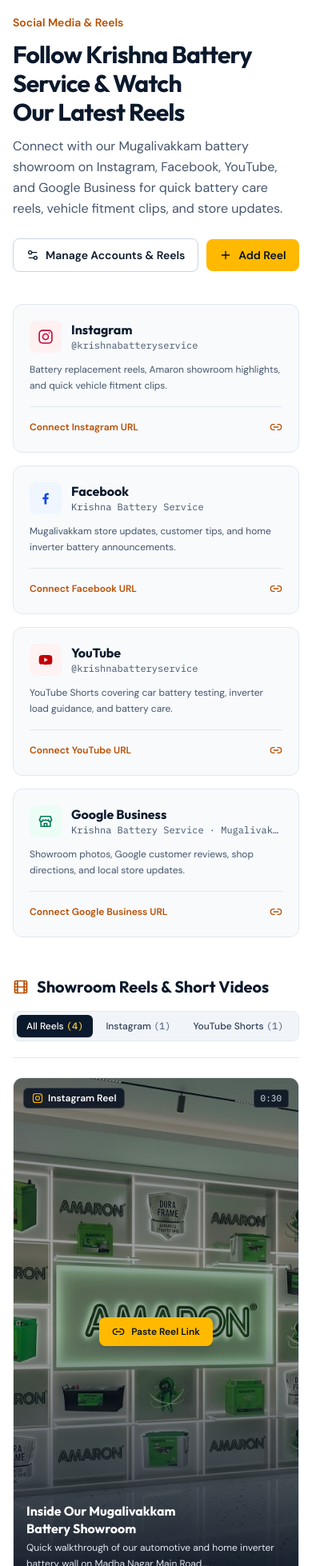
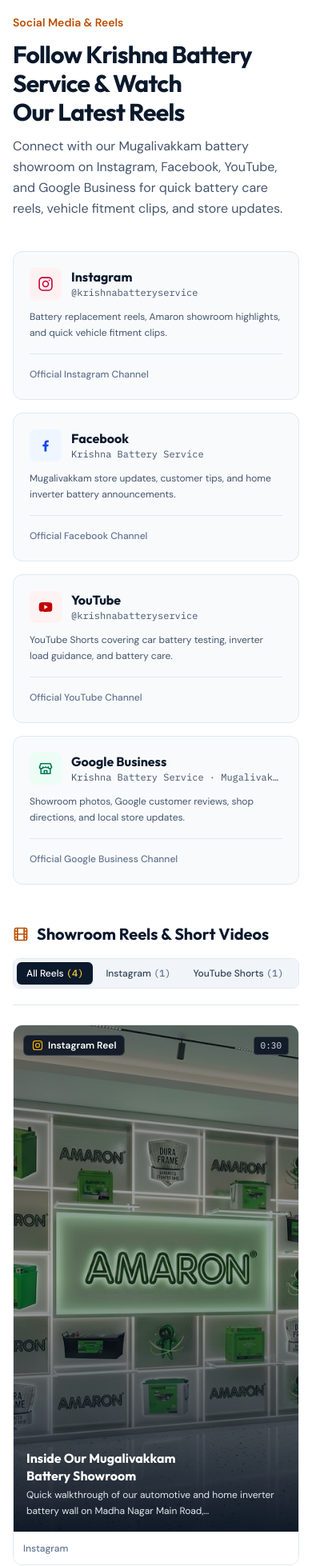
Before and after one commit to krishnabatteryservice/krishnabatteryservice, a React (Vite) app: page / in a window 390 px wide. Shown: the part 3878-5836 px from the top of the page at 80% size. Built offline with nearby package versions, Linux system fonts and the light colour scheme.

Commit message:
feat: restrict social media editing to owner mode
Implement URL parameter checks to ensure social media and reels editing features are only accessible to authenticated owners via 'owner' or 'manage' flags, defaulting public visitors to a read-only view.

```diff
--- a/src/components/SocialMediaReelsSection.tsx
+++ b/src/components/SocialMediaReelsSection.tsx
@@ -23,6 +23,7 @@ import {
   SOCIAL_STORAGE_KEY,
   filterReelsByPlatform,
   generateReelId,
+  isSocialOwnerMode,
   normalizeSocialUrl,
   parseReelEmbedUrl,
   parseStoredSocialMedia,
@@ -103,8 +104,8 @@ const PLATFORM_ACCENT_STYLES: Record<
 
 const MAX_THUMBNAIL_BYTES = 1.5 * 1024 * 1024;
 
-function loadInitialSocialData(): SocialMediaData {
-  if (typeof window === 'undefined') {
+function loadInitialSocialData(ownerMode: boolean): SocialMediaData {
+  if (!ownerMode || typeof window === 'undefined') {
     return CANONICAL_SOCIAL_DATA;
   }
   try {
@@ -147,11 +148,16 @@ function createEmptyReelDraft(platform: SocialPlatform = 'instagram'): ReelDraft
 }
 
 export function SocialMediaReelsSection() {
+  const isOwnerMode = useMemo(() => {
+    if (typeof window === 'undefined') return false;
+    return isSocialOwnerMode(window.location.search);
+  }, []);
+
   const [publishedData, setPublishedData] = useState<SocialMediaData>(
     CANONICAL_SOCIAL_DATA,
   );
-  const [socialData, setSocialData] = useState<SocialMediaData>(
-    loadInitialSocialData,
+  const [socialData, setSocialData] = useState<SocialMediaData>(() =>
+    loadInitialSocialData(isOwnerMode),
   );
   const [activeFilter, setActiveFilter] = useState<SocialReelFilter>('all');
   const [playingReelId, setPlayingReelId] = useState<string | null>(null);
@@ -470,6 +476,7 @@ export function SocialMediaReelsSection() {
             </p>
           </div>
 
+          {isOwnerMode && (
             <div className="flex flex-wrap items-center gap-2.5 self-start lg:self-end shrink-0">
               <button
                 type="button"
@@ -502,10 +509,11 @@ export function SocialMediaReelsSection() {
                 <span>Add Reel</span>
               </button>
             </div>
+          )}
         </div>
 
-        {/* Status banner */}
-        {statusNotice && (
+        {/* Status banner (owner mode only) */}
+        {isOwnerMode && statusNotice && (
           <div
             role="status"
             className="mb-8 flex items-center justify-between gap-3 px-4 py-3 rounded-lg bg-emerald-50 border border-emerald-200 text-sm text-emerald-900"
@@ -522,9 +530,9 @@ export function SocialMediaReelsSection() {
           </div>
         )}
 
-        {/* Inline Manage Accounts / Add Reel / Publish Panel */}
+        {/* Inline Manage Accounts / Add Reel / Publish Panel (owner mode only) */}
         <div ref={managePanelRef} className="scroll-mt-24">
-          {manageOpen && (
+          {isOwnerMode && manageOpen && (
             <div
               data-testid="social-manager-panel"
               className="mb-10 rounded-xl border border-navy-900/20 bg-slate-50 p-5 sm:p-6 shadow-sm"
@@ -1032,7 +1040,7 @@ export function SocialMediaReelsSection() {
                         aria-hidden="true"
                       />
                     </a>
-                  ) : (
+                  ) : isOwnerMode ? (
                     <button
                       type="button"
                       onClick={openProfilesManager}
@@ -1041,6 +1049,10 @@ export function SocialMediaReelsSection() {
                       <span>Connect {profile.name} URL</span>
                       <Link2 className="w-4 h-4 shrink-0" aria-hidden="true" />
                     </button>
+                  ) : (
+                    <span className="inline-flex items-center justify-between w-full text-xs sm:text-sm font-medium text-slate-500">
+                      <span>Official {profile.name} Channel</span>
+                    </span>
                   )}
                 </div>
               </div>
@@ -1101,9 +1113,11 @@ export function SocialMediaReelsSection() {
               No reels added for this platform yet
             </p>
             <p className="text-sm text-slate-600 mb-5">
-              Paste an Instagram Reel, YouTube Short, Facebook Reel, or Google
-              Business post link to showcase it right here.
+              {isOwnerMode
+                ? 'Paste an Instagram Reel, YouTube Short, Facebook Reel, or Google Business post link to showcase it right here.'
+                : 'New short reels for this channel will appear here soon.'}
             </p>
+            {isOwnerMode && (
               <button
                 type="button"
                 onClick={() =>
@@ -1116,6 +1130,7 @@ export function SocialMediaReelsSection() {
                 <Plus className="w-4 h-4" aria-hidden="true" />
                 <span>Add First Reel</span>
               </button>
+            )}
           </div>
         ) : (
           <div
@@ -1184,6 +1199,9 @@ export function SocialMediaReelsSection() {
                         </div>
 
                         {/* Center Play / Link Trigger */}
+                        {(embedInfo.canEmbed ||
+                          embedInfo.externalUrl ||
+                          isOwnerMode) && (
                           <div className="absolute inset-0 flex items-center justify-center">
                             {embedInfo.canEmbed ? (
                               <button
@@ -1221,6 +1239,7 @@ export function SocialMediaReelsSection() {
                               </button>
                             )}
                           </div>
+                        )}
 
                         {/* Bottom reel title overlay */}
                         <div className="absolute bottom-0 inset-x-0 p-4">
@@ -1254,10 +1273,13 @@ export function SocialMediaReelsSection() {
                       </a>
                     ) : (
                       <span className="text-xs font-medium text-slate-500 truncate">
-                        Ready for your reel URL
+                        {isOwnerMode
+                          ? 'Ready for your reel URL'
+                          : SOCIAL_PLATFORM_LABELS[reel.platform]}
                       </span>
                     )}
 
+                    {isOwnerMode && (
                       <div className="flex items-center gap-1 shrink-0">
                         <button
                           type="button"
@@ -1280,9 +1302,10 @@ export function SocialMediaReelsSection() {
                           <Trash2 className="w-3.5 h-3.5" aria-hidden="true" />
                         </button>
                       </div>
+                    )}
                   </div>
 
-                  {isConfirmingDelete && (
+                  {isOwnerMode && isConfirmingDelete && (
                     <div className="px-3 py-2 bg-red-50 border-t border-red-200 flex items-center justify-between gap-2 text-xs text-red-900">
                       <span className="font-medium">Remove reel?</span>
                       <div className="flex items-center gap-1.5">
--- a/src/utils/socialMedia.ts
+++ b/src/utils/socialMedia.ts
@@ -323,3 +323,19 @@ export function parseStoredSocialMedia(
     };
   }
 }
+
+/**
+ * Restricts Social Media & Reels editing strictly to private owner mode
+ * (?owner=1 or ?manage=1). Public visitors always get a read-only view.
+ */
+export function isSocialOwnerMode(search: string): boolean {
+  const params = new URLSearchParams(search);
+  const owner = params.get('owner');
+  const manage = params.get('manage');
+  return (
+    owner === '1' ||
+    owner === 'true' ||
+    manage === '1' ||
+    manage === 'true'
+  );
+}
```
Also changed, not shown: 1 other file (tests, documents, lock files or other folders). Lines whose indentation alone changed are shown as unchanged.
